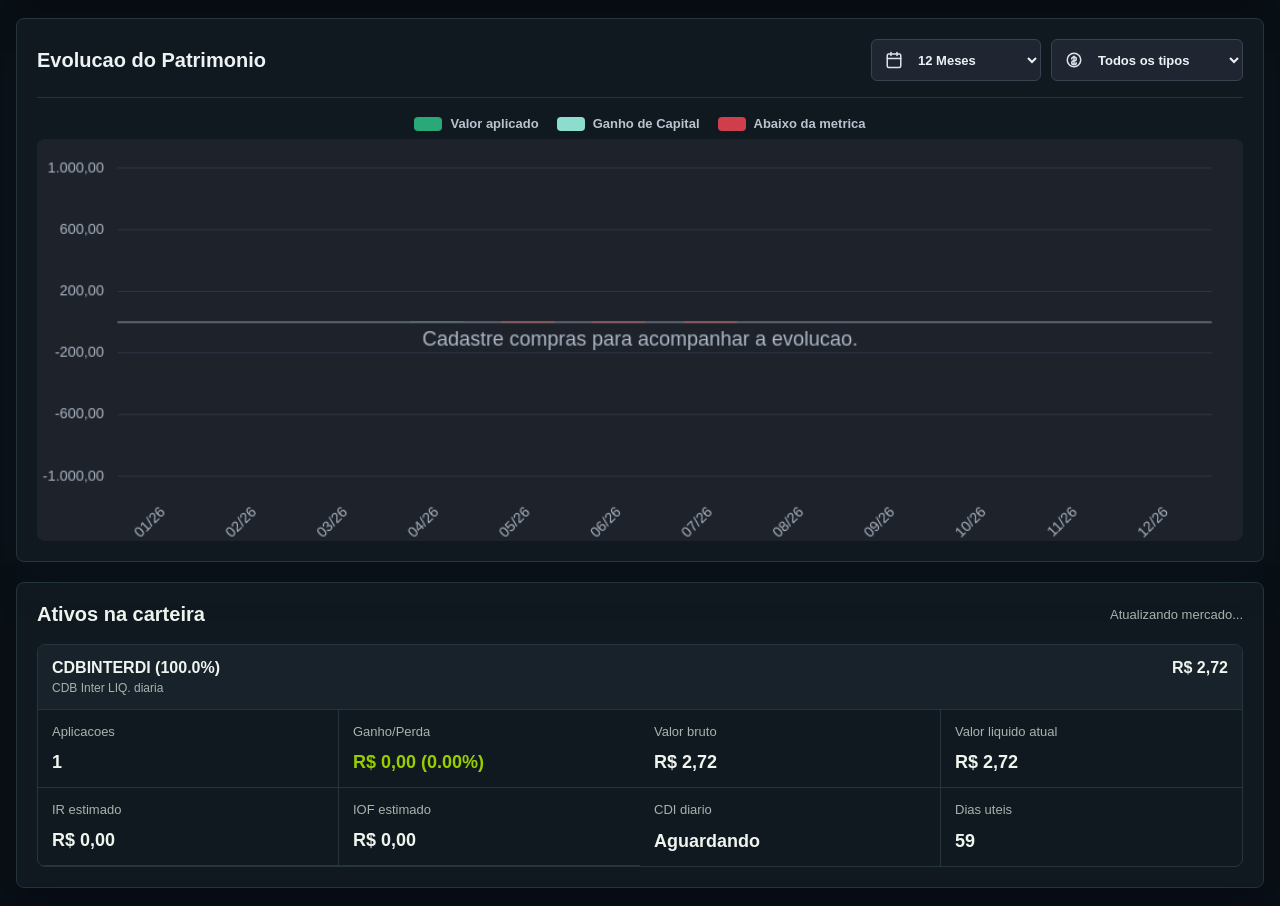
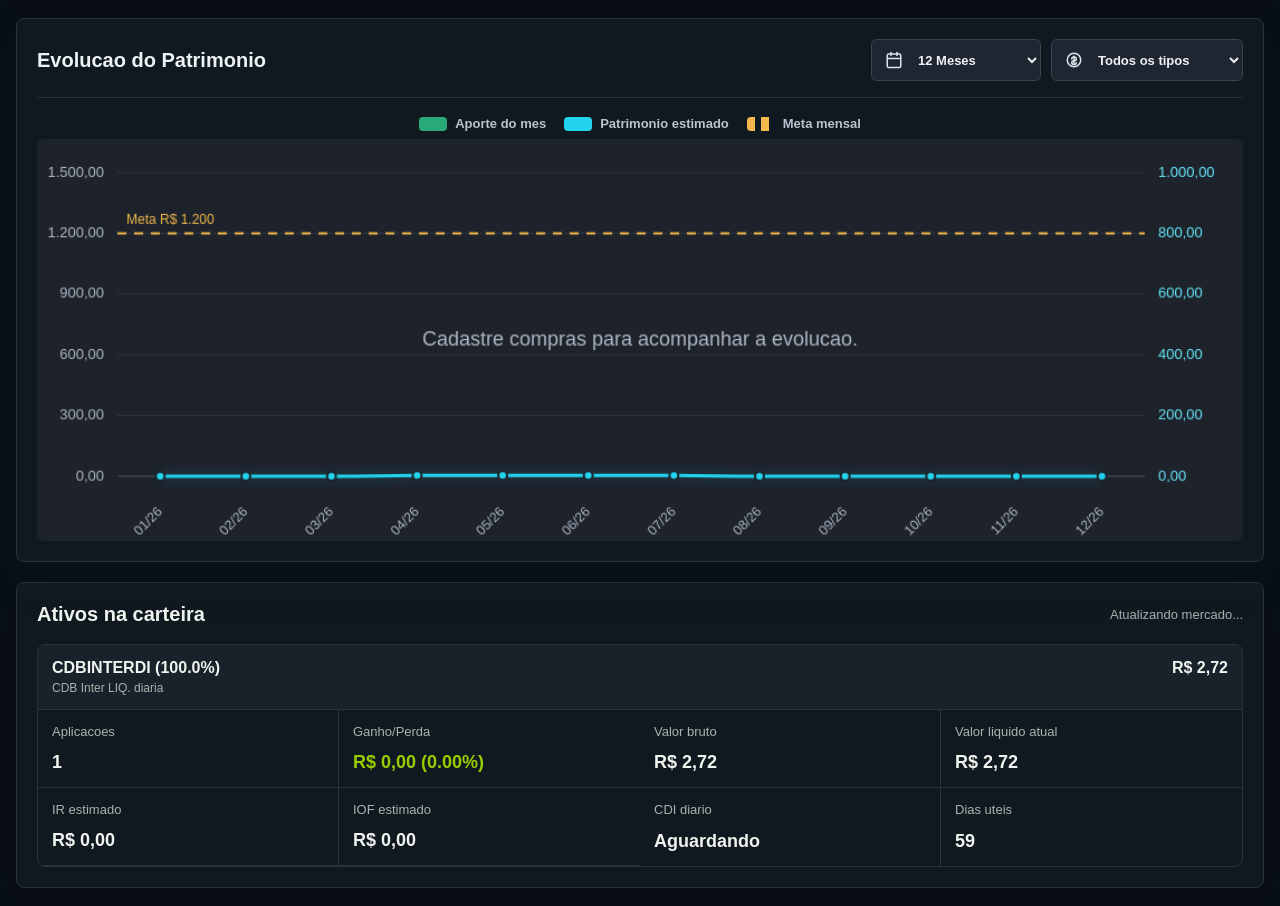
Before and after one commit to GiovannyCosta/GR-invest, a plain HTML site: page index.html in a window 1280 px wide. Shown: the part 1977-2883 px from the top of the page. Drawn offline with nearby package versions, Linux system fonts and the light colour scheme.

Commit message:
Refatora grafico de evolucao do patrimonio

```diff
--- a/index.html
+++ b/index.html
@@ -342,9 +342,9 @@
       </div>
       <div class="patrimonio-divider"></div>
       <div class="patrimonio-legend" aria-hidden="true">
-        <span><i class="legend-aplicado"></i>Valor aplicado</span>
-        <span><i class="legend-ganho"></i>Ganho de Capital</span>
-        <span><i class="legend-deficit"></i>Abaixo da metrica</span>
+        <span><i class="legend-aplicado"></i>Aporte do mes</span>
+        <span><i class="legend-ganho"></i>Patrimonio estimado</span>
+        <span><i class="legend-deficit"></i>Meta mensal</span>
       </div>
       <canvas id="grafico-patrimonio" width="1080" height="360" aria-label="Evolucao mensal do patrimonio"></canvas>
       <div id="patrimonio-tooltip" class="patrimonio-tooltip" role="status"></div>
--- a/script.js
+++ b/script.js
@@ -23,6 +23,7 @@ const proventosManuaisStorageKey = "gr-invest-proventos-manuais";
 const metaCarteiraStorageKey = "gr-invest-meta-carteira";
 const limiteHistoricoResumo = 5;
 const intervaloAtualizacaoMercadoMs = 15 * 60 * 1000;
+const metaMensalPatrimonio = 1200;
 const canvasesAnimados = new Set();
 let mercadoAtualizacaoTimer = null;
 let mercadoAtualizando = false;
@@ -2085,19 +2086,15 @@ function renderizarGraficoBarras(dados, container = barrasCarteira) {
 function renderizarEvolucaoPatrimonio() {
   const meses = obterMesesEvolucao(Number(patrimonioPeriodo.value || 12));
   const tipoSelecionado = patrimonioTipo.value;
-  const dadosBase = meses.map((mes) => calcularPatrimonioDoMes(mes, tipoSelecionado));
-  const dados = aplicarMetricaDeAporte(dadosBase);
+  const dados = meses.map((mes) => calcularPatrimonioDoMes(mes, tipoSelecionado));
   const largura = canvasPatrimonio.width;
   const altura = canvasPatrimonio.height;
-  const margem = { top: 26, right: 28, bottom: 58, left: 72 };
+  const margem = { top: 30, right: 88, bottom: 58, left: 72 };
   const areaLargura = largura - margem.left - margem.right;
   const areaAltura = altura - margem.top - margem.bottom;
-  const maiorValor = Math.max(1000, ...dados.map((item) => item.aplicado + item.ganho));
-  const maiorDeficit = Math.max(0, ...dados.map((item) => item.deficitAporte));
-  const topoEscala = Math.ceil(maiorValor / 1000) * 1000;
-  const fundoEscala = maiorDeficit ? Math.ceil(maiorDeficit / 1000) * 1000 : 0;
-  const totalEscala = topoEscala + fundoEscala;
-  const yZero = margem.top + (topoEscala / totalEscala) * areaAltura;
+  const topoMensal = arredondarTopoEscala(Math.max(metaMensalPatrimonio, ...dados.map((item) => item.aporteMensal)));
+  const topoAcumulado = arredondarTopoEscala(Math.max(1000, ...dados.map((item) => item.total)));
+  const yBase = margem.top + areaAltura;
   const linhas = 5;
 
   barrasPatrimonio = [];
@@ -2109,71 +2106,73 @@ function renderizarEvolucaoPatrimonio() {
   ctxPatrimonio.textBaseline = "middle";
 
   for (let index = 0; index <= linhas; index += 1) {
-    const valor = topoEscala - (totalEscala / linhas) * index;
-    const y = valorParaYPatrimonio(valor, margem, areaAltura, topoEscala, totalEscala);
+    const valorMensal = topoMensal - (topoMensal / linhas) * index;
+    const valorAcumulado = topoAcumulado - (topoAcumulado / linhas) * index;
+    const y = valorParaYEscala(valorMensal, margem, areaAltura, topoMensal);
 
     ctxPatrimonio.beginPath();
     ctxPatrimonio.moveTo(margem.left, y);
     ctxPatrimonio.lineTo(largura - margem.right, y);
-    ctxPatrimonio.strokeStyle = Math.abs(valor) < 1 ? "#4a5260" : "#303744";
+    ctxPatrimonio.strokeStyle = index === linhas ? "#4a5260" : "#303744";
     ctxPatrimonio.lineWidth = 1;
     ctxPatrimonio.stroke();
+
     ctxPatrimonio.fillStyle = "#aeb8c4";
     ctxPatrimonio.textAlign = "right";
-    ctxPatrimonio.fillText(formatarNumeroGrafico(valor), margem.left - 12, y);
-  }
-
+    ctxPatrimonio.fillText(formatarNumeroGrafico(valorMensal), margem.left - 12, y);
+
+    ctxPatrimonio.fillStyle = "#67e8f9";
+    ctxPatrimonio.textAlign = "left";
+    ctxPatrimonio.fillText(formatarNumeroGrafico(valorAcumulado), largura - margem.right + 12, y);
+  }
+
+  const yMeta = valorParaYEscala(metaMensalPatrimonio, margem, areaAltura, topoMensal);
   ctxPatrimonio.beginPath();
-  ctxPatrimonio.moveTo(margem.left, yZero);
-  ctxPatrimonio.lineTo(largura - margem.right, yZero);
-  ctxPatrimonio.strokeStyle = "#6a7280";
-  ctxPatrimonio.lineWidth = 1.5;
+  ctxPatrimonio.setLineDash([8, 7]);
+  ctxPatrimonio.moveTo(margem.left, yMeta);
+  ctxPatrimonio.lineTo(largura - margem.right, yMeta);
+  ctxPatrimonio.strokeStyle = "#f2b84b";
+  ctxPatrimonio.lineWidth = 2;
   ctxPatrimonio.stroke();
+  ctxPatrimonio.setLineDash([]);
+  ctxPatrimonio.fillStyle = "#f2b84b";
+  ctxPatrimonio.textAlign = "left";
+  ctxPatrimonio.font = "12px Arial";
+  ctxPatrimonio.fillText("Meta R$ 1.200", margem.left + 8, Math.max(margem.top + 10, yMeta - 12));
 
   const passo = areaLargura / dados.length;
-  const larguraBarra = Math.min(48, passo * 0.66);
+  const larguraBarra = Math.min(42, passo * 0.52);
+  const pontosLinha = [];
 
   dados.forEach((item, index) => {
     const x = margem.left + passo * index + (passo - larguraBarra) / 2;
-    const aplicadoAltura = (item.aplicado / totalEscala) * areaAltura;
-    const ganhoAltura = (item.ganho / totalEscala) * areaAltura;
-    const deficitAltura = (item.deficitAporte / totalEscala) * areaAltura;
-    const yAplicado = yZero - aplicadoAltura;
-    const yGanho = yAplicado - ganhoAltura;
+    const aporteAltura = (item.aporteMensal / topoMensal) * areaAltura;
+    const yAporte = yBase - aporteAltura;
+    const xCentro = x + larguraBarra / 2;
+    const yPatrimonio = valorParaYEscala(item.total, margem, areaAltura, topoAcumulado);
     const segmentos = [];
 
-    if (aplicadoAltura > 0) {
-      segmentos.push({ x, y: yAplicado, largura: larguraBarra, altura: aplicadoAltura });
-    }
-
-    if (ganhoAltura > 0) {
-      segmentos.push({ x, y: yGanho, largura: larguraBarra, altura: ganhoAltura });
-    }
-
-    if (deficitAltura > 0) {
-      segmentos.push({ x, y: yZero, largura: larguraBarra, altura: deficitAltura });
+    if (aporteAltura > 0) {
+      segmentos.push({ x, y: yAporte, largura: larguraBarra, altura: aporteAltura });
     }
 
     barrasPatrimonio.push({
       ...item,
-      xCentro: x + larguraBarra / 2,
-      yTopo: Math.min(yAplicado, yGanho),
-      yBase: yZero,
-      segmentos
+      xCentro,
+      yTopo: Math.min(yAporte, yPatrimonio),
+      yBase,
+      segmentos,
+      hitArea: {
+        x: margem.left + passo * index,
+        y: margem.top,
+        largura: passo,
+        altura: areaAltura
+      }
     });
+    pontosLinha.push({ x: xCentro, y: yPatrimonio });
 
     ctxPatrimonio.fillStyle = "#28a977";
-    desenharBarraArredondada(ctxPatrimonio, x, yAplicado, larguraBarra, aplicadoAltura, ganhoAltura > 0 ? 0 : 5);
-
-    if (ganhoAltura > 0) {
-      ctxPatrimonio.fillStyle = "#8dddcf";
-      desenharBarraArredondada(ctxPatrimonio, x, yGanho, larguraBarra, ganhoAltura, 5);
-    }
-
-    if (deficitAltura > 0) {
-      ctxPatrimonio.fillStyle = "#cf3f4b";
-      desenharBarraArredondada(ctxPatrimonio, x, yZero, larguraBarra, deficitAltura, 5);
-    }
+    desenharBarraArredondada(ctxPatrimonio, x, yAporte, larguraBarra, aporteAltura, 5);
 
     ctxPatrimonio.save();
     ctxPatrimonio.translate(x + larguraBarra / 2, altura - 28);
@@ -2183,6 +2182,8 @@ function renderizarEvolucaoPatrimonio() {
     ctxPatrimonio.fillText(item.rotulo, 0, 0);
     ctxPatrimonio.restore();
   });
+
+  desenharLinhaSuavePatrimonio(ctxPatrimonio, pontosLinha);
 
   if (!carteira.length) {
     ctxPatrimonio.fillStyle = "#aeb8c4";
@@ -2300,8 +2301,51 @@ function aplicarMetricaDeAporte(dados) {
   });
 }
 
-function valorParaYPatrimonio(valor, margem, areaAltura, topoEscala, totalEscala) {
-  return margem.top + ((topoEscala - valor) / totalEscala) * areaAltura;
+function arredondarTopoEscala(valor) {
+  const base = valor <= 2000 ? 500 : 1000;
+  return Math.max(base, Math.ceil(valor / base) * base);
+}
+
+function valorParaYEscala(valor, margem, areaAltura, topoEscala) {
+  if (!topoEscala) return margem.top + areaAltura;
+  return margem.top + ((topoEscala - valor) / topoEscala) * areaAltura;
+}
+
+function desenharLinhaSuavePatrimonio(contexto, pontos) {
+  const pontosValidos = pontos.filter((ponto) => Number.isFinite(ponto.y));
+
+  if (!pontosValidos.length) return;
+
+  contexto.save();
+  contexto.strokeStyle = "#22d3ee";
+  contexto.fillStyle = "#22d3ee";
+  contexto.lineWidth = 3;
+  contexto.shadowColor = "rgba(34, 211, 238, 0.35)";
+  contexto.shadowBlur = 12;
+  contexto.beginPath();
+  contexto.moveTo(pontosValidos[0].x, pontosValidos[0].y);
+
+  for (let index = 1; index < pontosValidos.length; index += 1) {
+    const anterior = pontosValidos[index - 1];
+    const atual = pontosValidos[index];
+    const meioX = (anterior.x + atual.x) / 2;
+
+    contexto.bezierCurveTo(meioX, anterior.y, meioX, atual.y, atual.x, atual.y);
+  }
+
+  contexto.stroke();
+  contexto.shadowBlur = 0;
+
+  pontosValidos.forEach((ponto) => {
+    contexto.beginPath();
+    contexto.arc(ponto.x, ponto.y, 4, 0, Math.PI * 2);
+    contexto.fill();
+    contexto.strokeStyle = "#1d222b";
+    contexto.lineWidth = 2;
+    contexto.stroke();
+  });
+
+  contexto.restore();
 }
 
 function obterTiposComprados(compras) {
@@ -2348,17 +2392,19 @@ function mostrarTooltipPatrimonio(event, barra) {
         `)
         .join("")
     : "<span>Sem compras acumuladas ate este mes.</span>";
-  const deficitHtml = barra.deficitAporte > 0
-    ? `<span>Abaixo da metrica: ${dinheiro.format(barra.deficitAporte)}</span>`
-    : "";
+  const atingiuMeta = barra.aporteMensal >= metaMensalPatrimonio;
+  const faltanteMeta = Math.max(0, metaMensalPatrimonio - barra.aporteMensal);
+  const statusMeta = atingiuMeta
+    ? '<span class="tooltip-positive">Status: atingiu a meta de R$ 1.200</span>'
+    : `<span class="tooltip-negative">Status: faltou ${dinheiro.format(faltanteMeta)} para a meta</span>`;
 
   tooltipPatrimonio.innerHTML = `
     <strong>${escaparHtml(barra.rotulo)}</strong>
+    <span>Aporte do mes: ${dinheiro.format(barra.aporteMensal)}</span>
+    ${statusMeta}
     <span>Patrimonio estimado: ${dinheiro.format(barra.total)}</span>
     <span>Valor aplicado: ${dinheiro.format(barra.aplicado)}</span>
     <span>Ganho de capital: ${dinheiro.format(barra.ganho)}</span>
-    <span>Aporte do mes: ${dinheiro.format(barra.aporteMensal)}</span>
-    ${deficitHtml}
     <small>Tipos comprados no mes</small>
     <div class="patrimonio-tooltip-list">${tiposDoMesHtml}</div>
     <small>Carteira acumulada</small>
@@ -2389,14 +2435,21 @@ function obterBarraPatrimonioNoMouse(event) {
   const x = (event.clientX - rect.left) * escalaX;
   const y = (event.clientY - rect.top) * escalaY;
 
-  return barrasPatrimonio.find((barra) => (
-    barra.segmentos.some((segmento) => (
+  return barrasPatrimonio.find((barra) => {
+    const naBarra = barra.segmentos.some((segmento) => (
       x >= segmento.x &&
       x <= segmento.x + segmento.largura &&
       y >= segmento.y &&
       y <= segmento.y + segmento.altura
-    ))
-  ));
+    ));
+    const naFaixaDoMes = barra.hitArea &&
+      x >= barra.hitArea.x &&
+      x <= barra.hitArea.x + barra.hitArea.largura &&
+      y >= barra.hitArea.y &&
+      y <= barra.hitArea.y + barra.hitArea.altura;
+
+    return naBarra || naFaixaDoMes;
+  });
 }
 
 function desenharBarraArredondada(contexto, x, y, largura, altura, raio) {
--- a/styles.css
+++ b/styles.css
@@ -272,11 +272,15 @@ h3 {
 }
 
 .legend-ganho {
-  background: #8dddcf;
+  background: #22d3ee;
 }
 
 .legend-deficit {
-  background: #cf3f4b;
+  background: repeating-linear-gradient(
+    90deg,
+    #f2b84b 0 8px,
+    transparent 8px 14px
+  );
 }
 
 #grafico-patrimonio {
@@ -315,6 +319,14 @@ h3 {
   color: #b9c3ce;
   font-size: 12px;
   line-height: 1.35;
+}
+
+.patrimonio-tooltip .tooltip-positive {
+  color: #7ddf9b;
+}
+
+.patrimonio-tooltip .tooltip-negative {
+  color: #f49aa2;
 }
 
 .patrimonio-tooltip-list {
```
Also changed, not shown: 1 other file.
